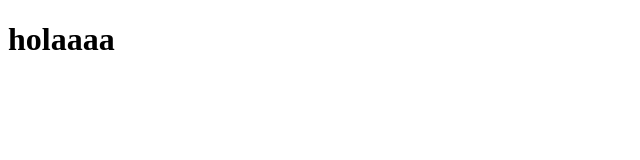
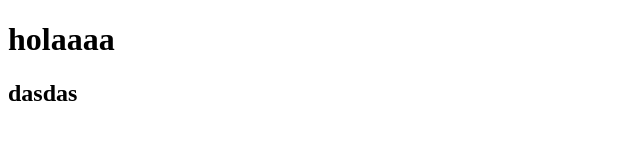
Before and after one commit to austrycastillo/pescar-practica-clase4, a plain HTML site: page index.html in a window 1280 px wide. Shown: the whole page, without its empty margins (0-640 px from the left). Drawn offline with Linux system fonts and the light colour scheme.

Commit message:
feat: agregar titulos.

```diff
--- a/index.html
+++ b/index.html
@@ -10,6 +10,7 @@
 
 <body>
   <h1>holaaaa</h1>
+  <h2>dasdas</h2>
 </body>
 
 </html>
```
